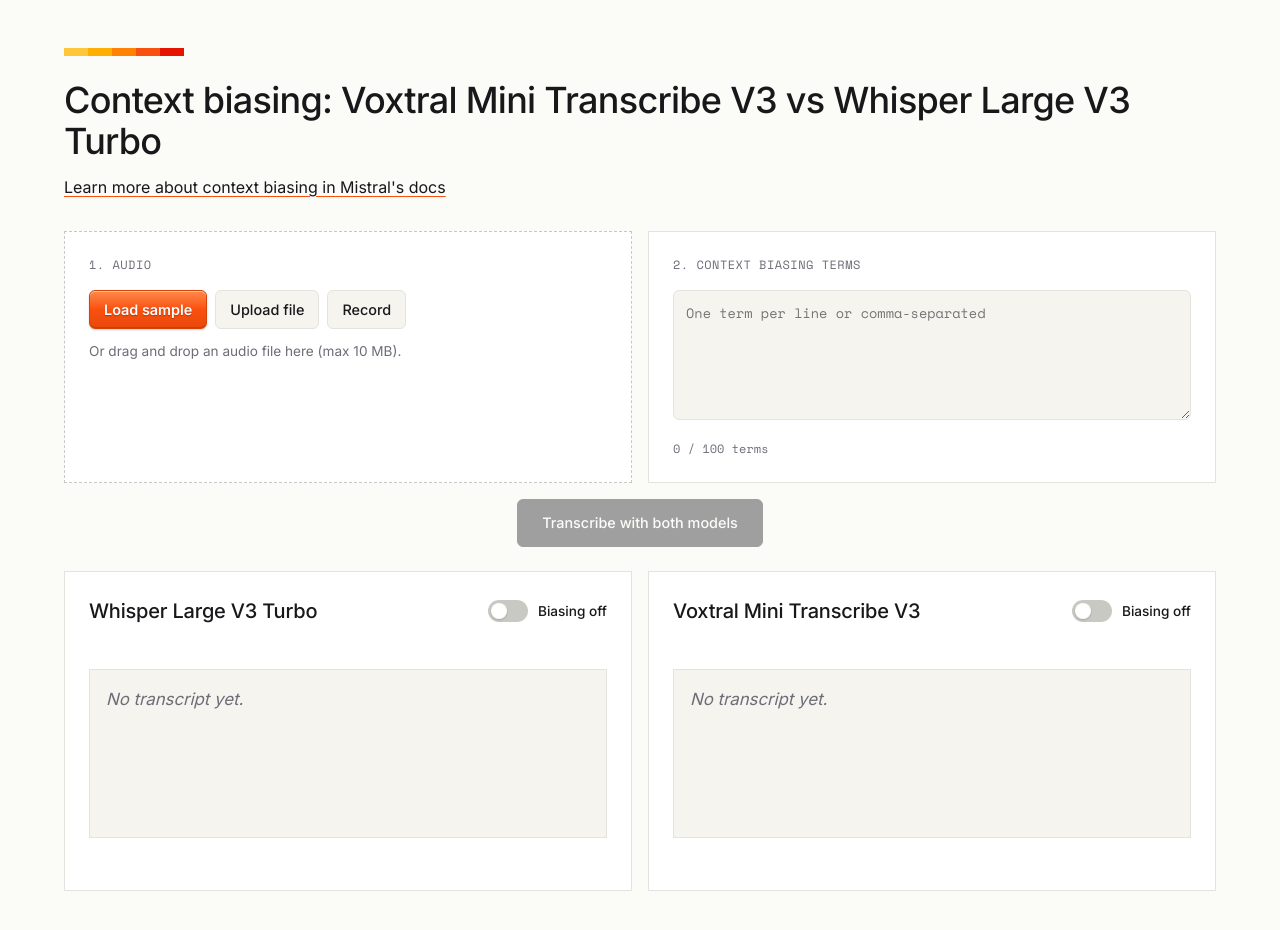
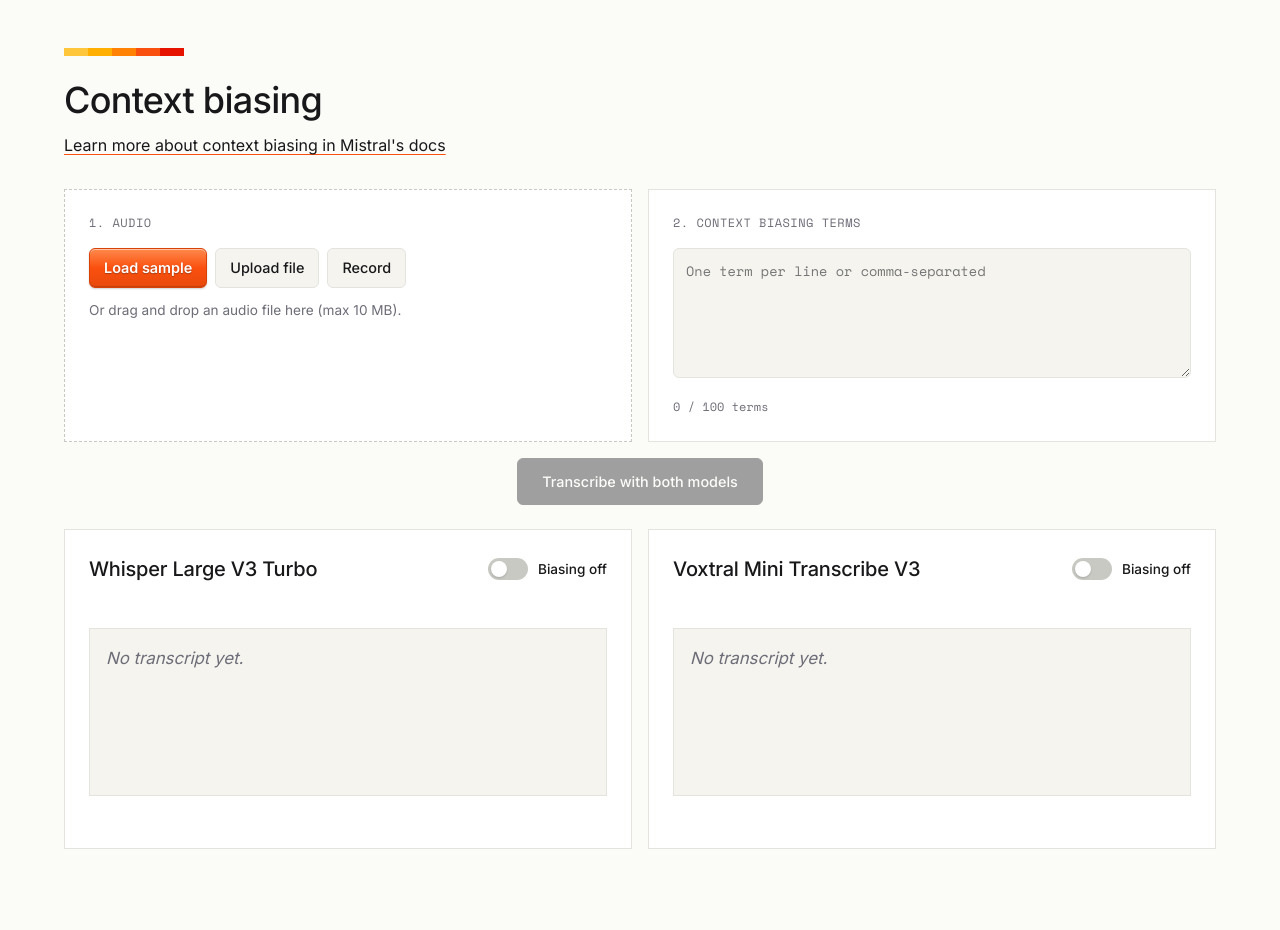
Before and after one commit to megaconfidence/context-biasing, a website: page public/index.html in a window 1280 px wide. Drawn offline with nearby package versions, Linux system fonts and the light colour scheme.

Commit message:
feat(ui): shorten the page title to Context biasing

```diff
--- a/public/index.html
+++ b/public/index.html
@@ -3,7 +3,7 @@
 	<head>
 		<meta charset="UTF-8" />
 		<meta name="viewport" content="width=device-width, initial-scale=1.0" />
-		<title>Context biasing: Voxtral vs Whisper</title>
+		<title>Context biasing</title>
 		<link rel="preconnect" href="https://fonts.googleapis.com" />
 		<link rel="preconnect" href="https://fonts.gstatic.com" crossorigin />
 		<link href="https://fonts.googleapis.com/css2?family=Inter:wght@400;500;600&family=Space+Mono:wght@400;700&display=swap" rel="stylesheet" />
@@ -517,7 +517,7 @@
 	</head>
 	<body>
 		<main>
-			<h1>Context biasing: Voxtral Mini Transcribe V3 vs Whisper Large V3 Turbo</h1>
+			<h1>Context biasing</h1>
 			<p class="subtitle">
 				<a href="https://docs.mistral.ai/studio/audio/speech_to_text/offline_transcription#context-biasing" target="_blank" rel="noopener"
 					>Learn more about context biasing in Mistral's docs</a
```
